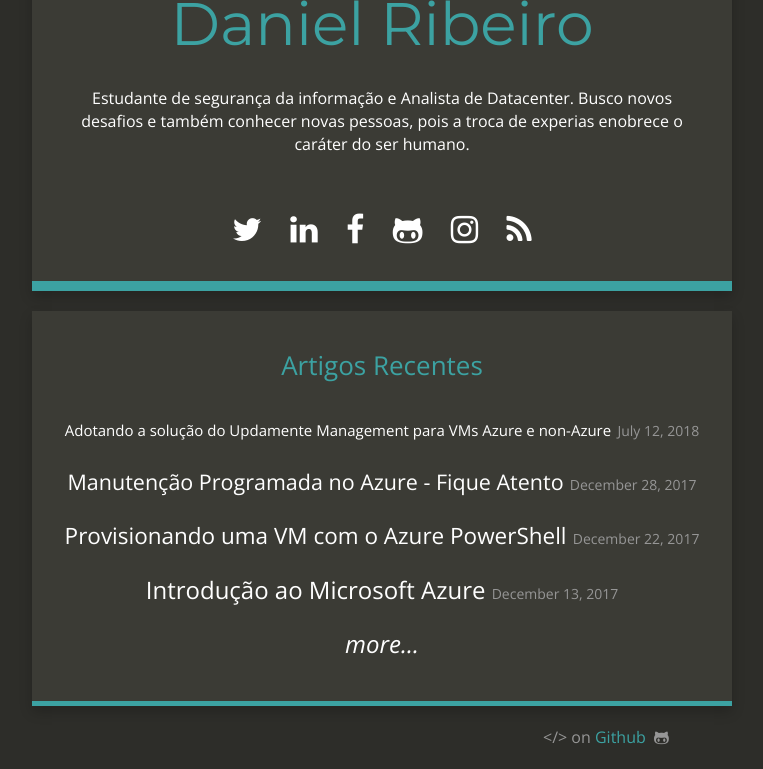
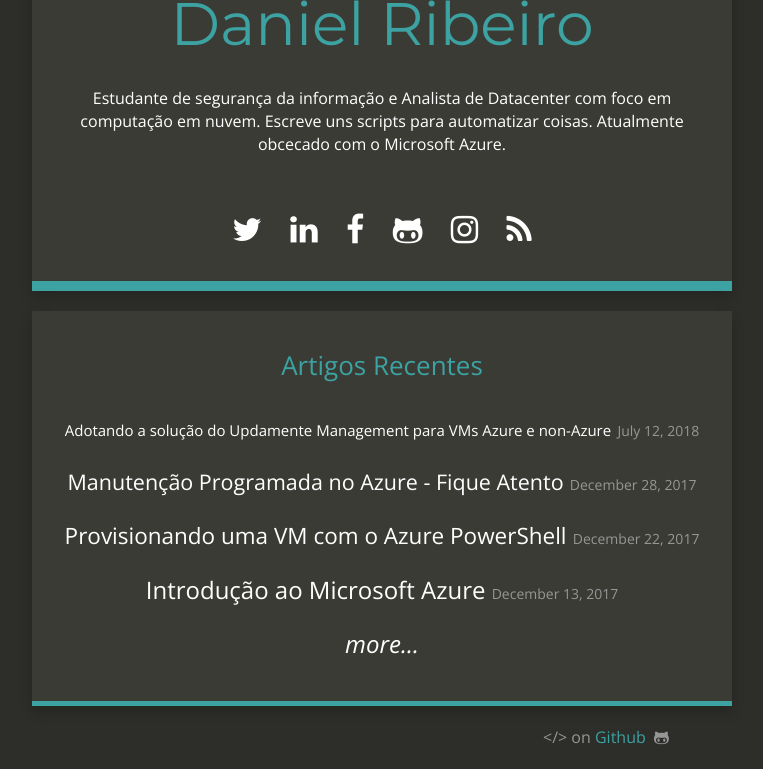
Before and after one commit to daribei/xdanielribeiro.github.io, a Jekyll site: the page built from index.html, in a window 1280 px wide, cut to the strip 174-943 px from the top of the page. Shown: the whole strip, without its empty margins (258-1021 px from the left). Built offline with Jekyll 4.4.1, drawn with Linux system fonts in a browser that asks for light colours; nearby versions of some CDN libraries.

Commit message:
Changes.

```diff
--- a/_config.yml
+++ b/_config.yml
@@ -6,7 +6,7 @@
 #baseurl: "http://xdanielribeiro.com.br"
 #url: "http://carte-noire.jacobtomlinson.co.uk/"
 timezone: "America/Sao_Paulo"
-title_description: "Estudante de segurança da informação e Analista de Datacenter. Busco novos desafios e também conhecer novas pessoas, pois a troca de experias enobrece o caráter do ser humano."
+title_description: "Estudante de segurança da informação e Analista de Datacenter com foco em computação em nuvem. Escreve uns scripts para automatizar coisas. Atualmente obcecado com o Microsoft Azure."
 #title_image: "https://www.gravatar.com/avatar/00000000000000000000000000000000?s=500&d=mm"
 title_image: "https://s.gravatar.com/avatar/d9942e4b224856f821798cf7249da585?s=500&d=mm"
 google_analytics: "UA-111164692-1"
```
